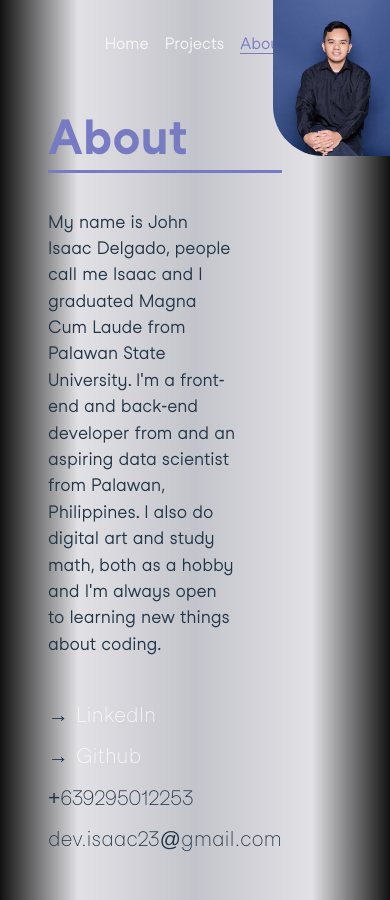
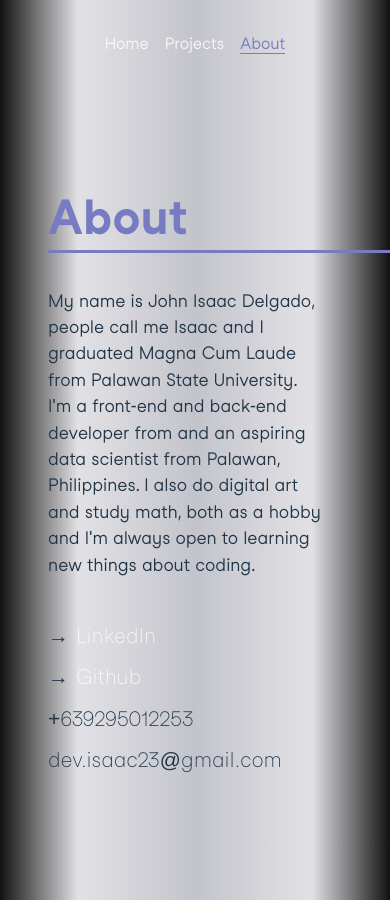
Before and after one commit to H-isaac23/portfolio, a React (Vite) app: page /contact in a window 390 px wide. Built offline with nearby package versions, Linux system fonts and the light colour scheme.

Commit message:
Fix mobile layout for contact

```diff
--- a/src/components/Contact/Contact.css
+++ b/src/components/Contact/Contact.css
@@ -116,3 +116,13 @@
 .contact-item a:active {
   color: rgba(255, 255, 255, 0.87);
 }
+
+@media (max-width: 787px) {
+  .about-right {
+    display: none;
+  }
+
+  .about-left {
+    width: 100%;
+  }
+}
```
